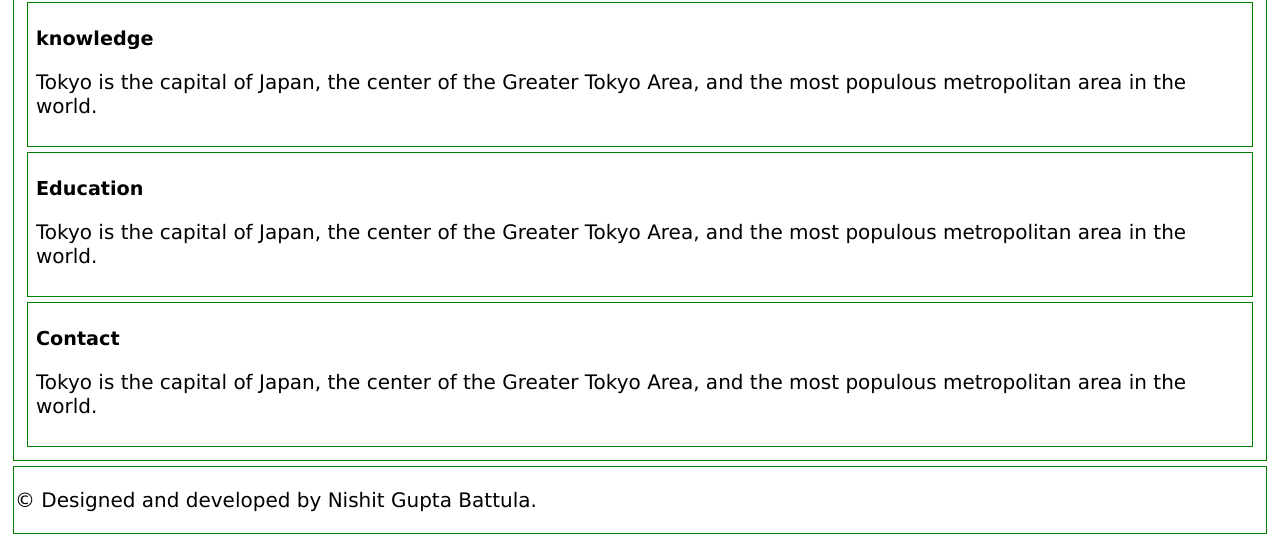
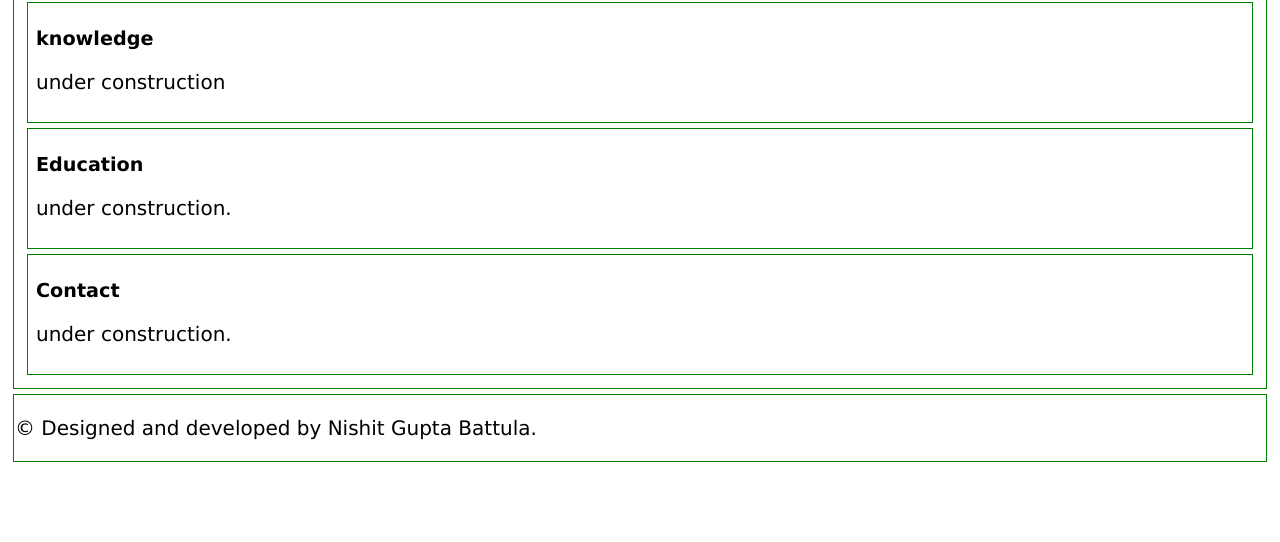
Before and after one commit to bnishitgupta/bnishitgupta.github.io, a plain HTML site: page index.html in a window 1280 px wide. Shown: the part 1084-1626 px from the top of the page. After the commit the page ends 1554 px from the top, so only its background shows below. Drawn offline with Linux system fonts and the light colour scheme.

Commit message:
Add files via upload

```diff
--- a/index.html
+++ b/index.html
@@ -100,20 +100,17 @@ I like listening music, playing sports.
 
 		<article>
 			<h2 id="knowledge">knowledge</h2>
-			<p>Tokyo is the capital of Japan, the center of the Greater Tokyo
-				Area, and the most populous metropolitan area in the world.</p>
+			<p>under construction</p>
         </article>
 
         <article>
 			<h2 id="education">Education</h2>
-			<p>Tokyo is the capital of Japan, the center of the Greater Tokyo
-				Area, and the most populous metropolitan area in the world.</p>
+			<p>under construction.</p>
         </article>
 
         <article>
 			<h2 id="contact">Contact</h2>
-			<p>Tokyo is the capital of Japan, the center of the Greater Tokyo
-				Area, and the most populous metropolitan area in the world.</p>
+			<p>under construction.</p>
 		</article>
 
 	</section>
```
